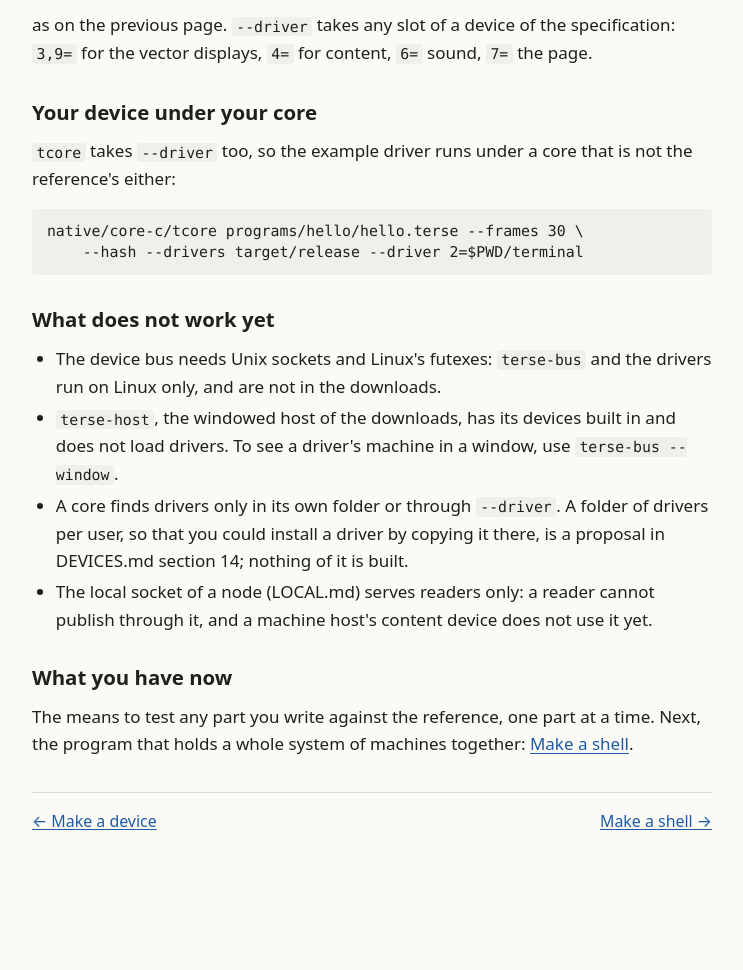
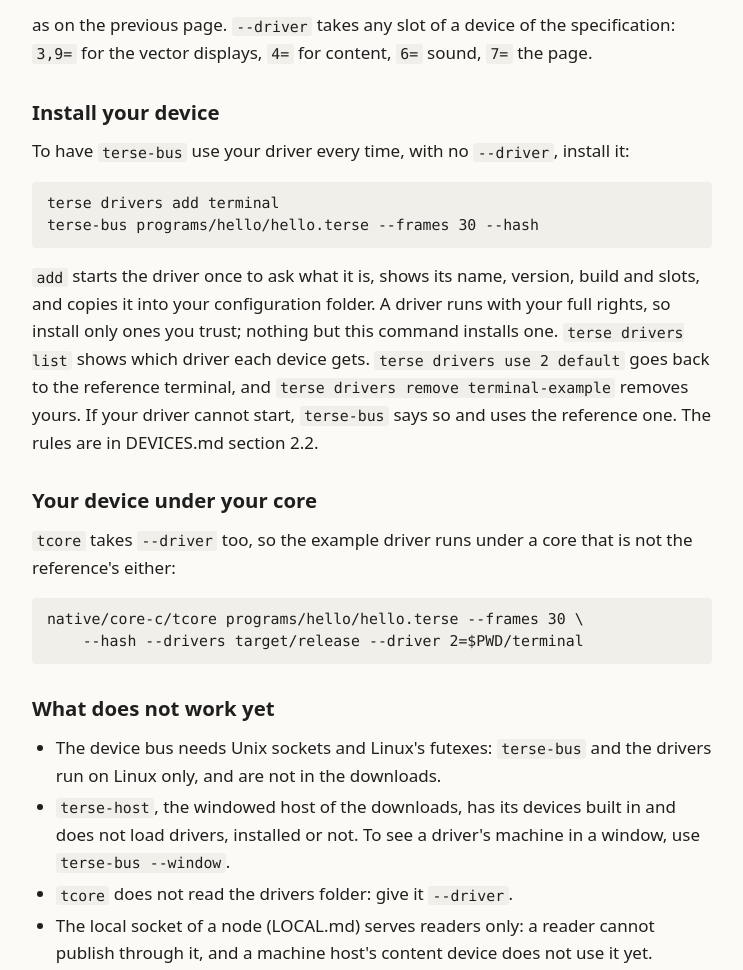
Before and after one commit to runvnc/terse, a plain HTML site: page site/guide-swap.html in a window 1280 px wide. Shown: the part 934-1904 px from the top of the page, without its empty margins (268-1011 px from the left). Before the commit the page ends 1800 px from the top, so only its background shows below. Drawn offline with Linux system fonts and the light colour scheme.

Commit message:
Manual rebuilt (Swap in your own part: install your device); reader and shell with the new index ID; site; reader golden
Co-Authored-By: Claude Opus 5.5 <noreply@anthropic.com>

```diff
--- a/site/guide-swap.html
+++ b/site/guide-swap.html
@@ -25,6 +25,11 @@ terse run programs/hello/hello.terse --frames 30 --hash</pre>
 <pre>terse-bus programs/hello/hello.terse --frames 30 --hash \
     --driver 2=$PWD/terminal</pre>
 <p>as on the previous page. <code>--driver</code> takes any slot of a device of the specification: <code>3,9=</code> for the vector displays, <code>4=</code> for content, <code>6=</code> sound, <code>7=</code> the page.</p>
+<h2 id="install-your-device">Install your device</h2>
+<p>To have <code>terse-bus</code> use your driver every time, with no <code>--driver</code>, install it:</p>
+<pre>terse drivers add terminal
+terse-bus programs/hello/hello.terse --frames 30 --hash</pre>
+<p><code>add</code> starts the driver once to ask what it is, shows its name, version, build and slots, and copies it into your configuration folder. A driver runs with your full rights, so install only ones you trust; nothing but this command installs one. <code>terse drivers list</code> shows which driver each device gets. <code>terse drivers use 2 default</code> goes back to the reference terminal, and <code>terse drivers remove terminal-example</code> removes yours. If your driver cannot start, <code>terse-bus</code> says so and uses the reference one. The rules are in DEVICES.md section 2.2.</p>
 <h2 id="your-device-under-your-core">Your device under your core</h2>
 <p><code>tcore</code> takes <code>--driver</code> too, so the example driver runs under a core that is not the reference&#39;s either:</p>
 <pre>native/core-c/tcore programs/hello/hello.terse --frames 30 \
@@ -32,8 +37,8 @@ terse run programs/hello/hello.terse --frames 30 --hash</pre>
 <h2 id="what-does-not-work-yet">What does not work yet</h2>
 <ul>
 <li>The device bus needs Unix sockets and Linux&#39;s futexes: <code>terse-bus</code> and the drivers run on Linux only, and are not in the downloads.</li>
-<li><code>terse-host</code>, the windowed host of the downloads, has its devices built in and does not load drivers. To see a driver&#39;s machine in a window, use <code>terse-bus --window</code>.</li>
-<li>A core finds drivers only in its own folder or through <code>--driver</code>. A folder of drivers per user, so that you could install a driver by copying it there, is a proposal in DEVICES.md section 14; nothing of it is built.</li>
+<li><code>terse-host</code>, the windowed host of the downloads, has its devices built in and does not load drivers, installed or not. To see a driver&#39;s machine in a window, use <code>terse-bus --window</code>.</li>
+<li><code>tcore</code> does not read the drivers folder: give it <code>--driver</code>.</li>
 <li>The local socket of a node (LOCAL.md) serves readers only: a reader cannot publish through it, and a machine host&#39;s content device does not use it yet.</li>
 </ul>
 <h2 id="what-you-have-now">What you have now</h2>
```
Also changed, not shown: docs/manual/build/contents.txt, docs/manual/build/guide-device.txt, docs/manual/build/guide-drawing.txt, docs/manual/build/guide-host.txt, docs/manual/build/guide-program.txt, docs/manual/build/guide-reader-feeds.txt, docs/manual/build/guide-reader-fetch.txt, docs/manual/build/guide-reader.txt, docs/manual/build/guide-swap.txt, docs/manual/build/index.txt, programs/reader/expected/manual-index.txt, 5 other files.
